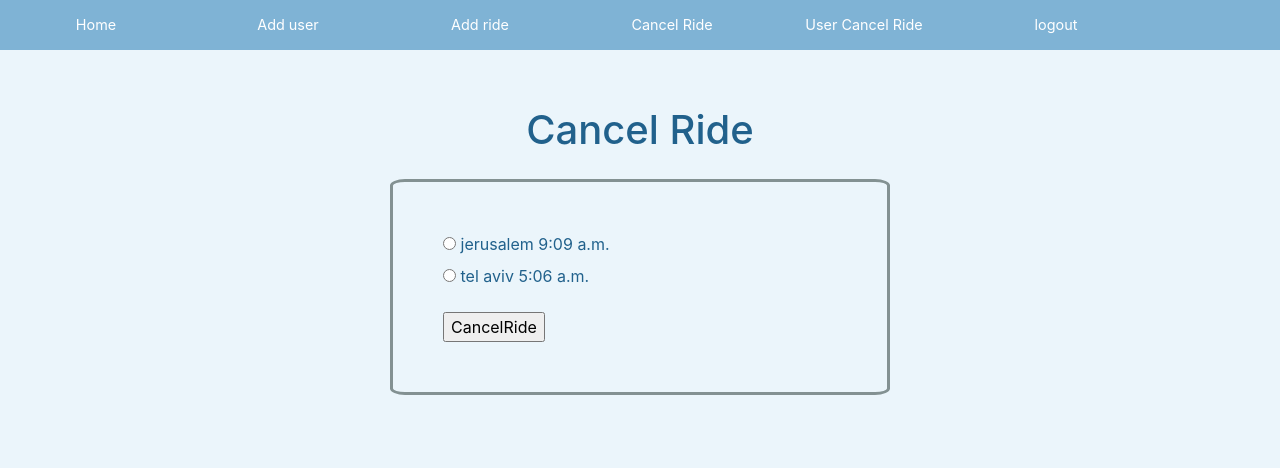
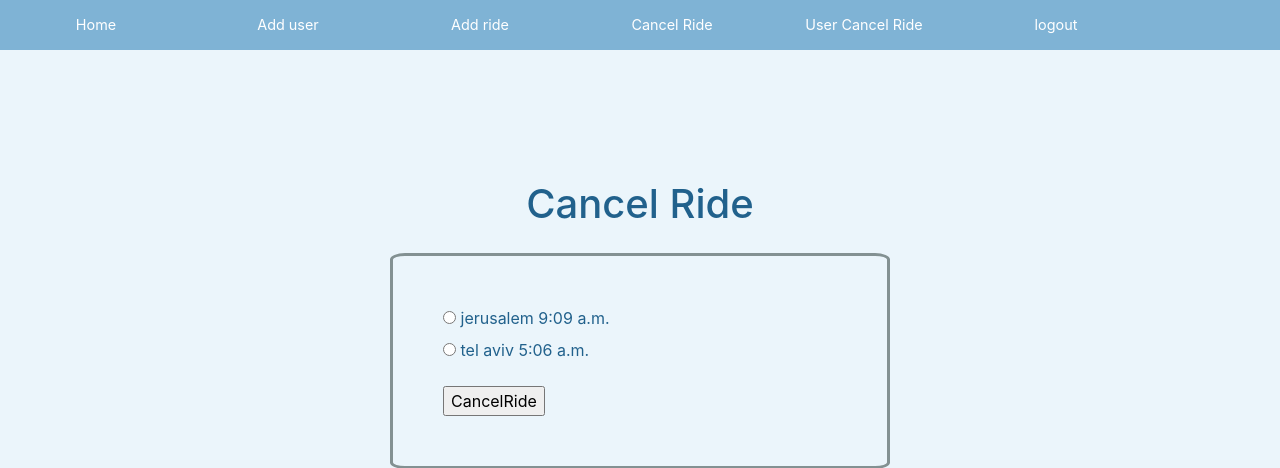
Before and after one commit to noamip/acCOMPANYme-, a Django app: page /Cancel in a window 1280 px wide. Shown: the top 468 px of the page. Run offline with Django 3.2, Linux system fonts and the light colour scheme; a user stored in the database is signed in; data comes from the database, SQL or seed files in the repository; some libraries are stand-ins or nearby versions.

Commit message:
fixed forms view

```diff
--- a/mysite/accompanyMe/static/style.css
+++ b/mysite/accompanyMe/static/style.css
@@ -40,7 +40,11 @@ float:top;
    font-size:90%;
 }
 
-
+h1
+{
+margin-top:2%;
+margin-bottom:2%;
+}
 
 .nav_li a {
    display: block;
@@ -56,16 +60,20 @@ float:top;
 
 
 form {
-    margin-top: 15%;
     padding:4%;
     width:40%;
-margin:0 auto;
-text-align:left;
-     border-style:solid;
+    margin:0 auto;
+    text-align:left;
+    border-style:solid;
     border-color:#839192  ;
     border-radius:3%;
+    float:top;
 }
-
+.form_h1
+{
+   margin-top: 8%;
+   float:top;
+}
 button {
    margin-top: 3px;
 }
@@ -111,8 +119,3 @@ td
 {
     margin-top:15%;
 }
-h1
-{
-margin-top:2%;
-margin-bottom:2%;
-}
--- a/mysite/accompanyMe/templates/accompanyMe/add_ride.html
+++ b/mysite/accompanyMe/templates/accompanyMe/add_ride.html
@@ -4,7 +4,7 @@
            add user
        {% endblock %}
 {% block content %}
-<h1> Add Ride</h1>
+<h1 class="form_h1"> Add Ride</h1>
         <form action="{% url 'accompanyMe:add_ride' %}" method="post">
             {% csrf_token %}
 
--- a/mysite/accompanyMe/templates/accompanyMe/add_user.html
+++ b/mysite/accompanyMe/templates/accompanyMe/add_user.html
@@ -4,7 +4,7 @@
            add user
        {% endblock %}
 {% block content %}
-     <h1> Add User</h1>
+     <h1 class="form_h1"> Add User</h1>
         <form action="{% url 'accompanyMe:add_user' %}" method="post" >
             {% csrf_token %}
 
--- a/mysite/accompanyMe/templates/accompanyMe/cancel_form.html
+++ b/mysite/accompanyMe/templates/accompanyMe/cancel_form.html
@@ -5,7 +5,7 @@
 {% endblock %}
 
 {% block content %}
-    <h1> Cancel Ride</h1>
+    <h1 class="form_h1"> Cancel Ride</h1>
     <form action="{% url 'accompanyMe:cancel_ride' %}" method="post">
         {% csrf_token %}
         <ul class="list-unstyled">
--- a/mysite/accompanyMe/templates/accompanyMe/user_cancel_form.html
+++ b/mysite/accompanyMe/templates/accompanyMe/user_cancel_form.html
@@ -2,7 +2,7 @@
 
 
 {% block content %}
-    <h1> User Cancel Ride</h1>
+    <h1 class="form_h1"> User Cancel Ride</h1>
 
     <form action="{% url 'accompanyMe:user_cancel_ride' %}" method="post">
         {% csrf_token %}
--- a/mysite/accompanyMe/templates/registration/login.html
+++ b/mysite/accompanyMe/templates/registration/login.html
@@ -6,7 +6,7 @@ Login
 {% endblock %}
 
 {% block content %}
-<h1> Login</h1>
+<h1 class="form_h1"> Login</h1>
 <form method="post">
   {% csrf_token %}
   {{ form.as_p }}
```
